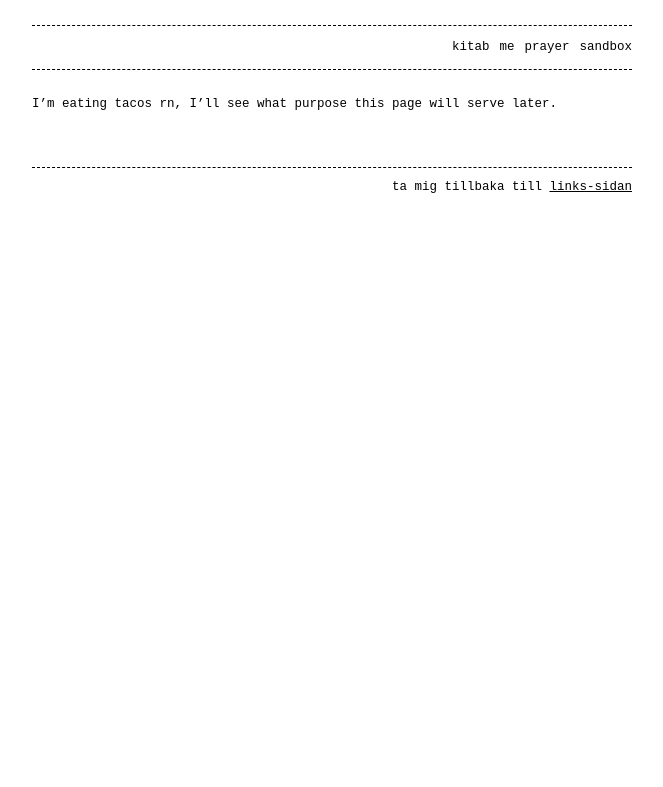
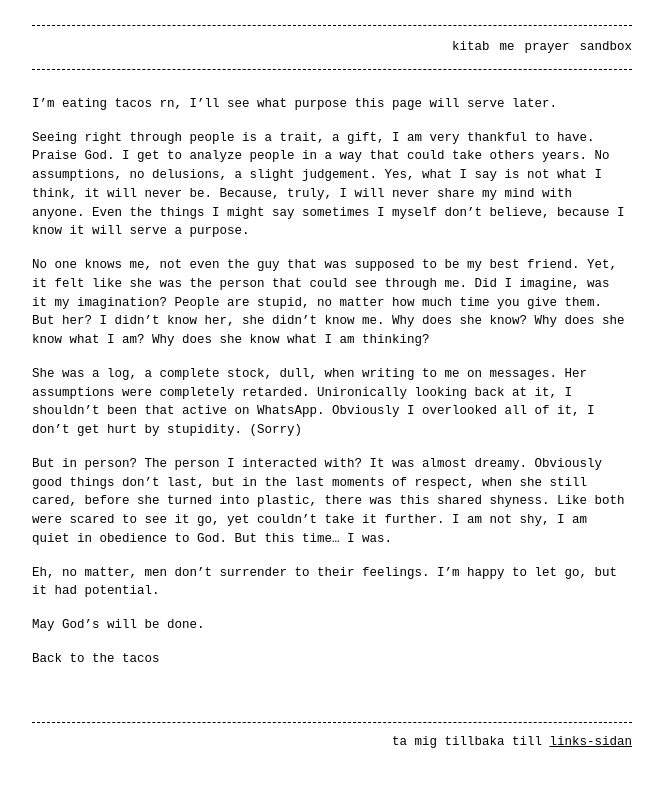
Before and after one commit to ronim-efrin/kitab, a Jekyll site: the page built from about.md, in a window 1280 px wide. Shown: the top 787 px of the page, without its empty margins (308-971 px from the left). Built offline with Jekyll 4.4.1, drawn with Linux system fonts in a browser that asks for light colours.

Commit message:
Update about.md

```diff
--- a/about.md
+++ b/about.md
@@ -5,3 +5,17 @@ permalink: me
 ---
 
 I'm eating tacos rn, I'll see what purpose this page will serve later.
+
+Seeing right through people is a trait, a gift, I am very thankful to have. Praise God. I get to analyze people in a way that could take others years. No assumptions, no delusions, a slight judgement. Yes, what I say is not what I think, it will never be. Because, truly, I will never share my mind with anyone. Even the things I might say sometimes I myself don’t believe, because I know it will serve a purpose.
+
+No one knows me, not even the guy that was supposed to be my best friend. Yet, it felt like she was the person that could see through me. Did I imagine, was it my imagination? People are stupid, no matter how much time you give them. But her? I didn’t know her, she didn’t know me. Why does she know? Why does she know what I am? Why does she know what I am thinking?
+
+She was a log, a complete stock, dull, when writing to me on messages. Her assumptions were completely retarded. Unironically looking back at it, I shouldn’t been that active on WhatsApp. Obviously I overlooked all of it, I don’t get hurt by stupidity. (Sorry)
+
+But in person? The person I interacted with? It was almost dreamy. Obviously good things don’t last, but in the last moments of respect, when she still cared, before she turned into plastic, there was this shared shyness. Like both were scared to see it go, yet couldn’t take it further. I am not shy, I am quiet in obedience to God. But this time… I was.
+
+Eh, no matter, men don’t surrender to their feelings. I’m happy to let go, but it had potential.
+
+May God’s will be done.
+
+Back to the tacos
```
